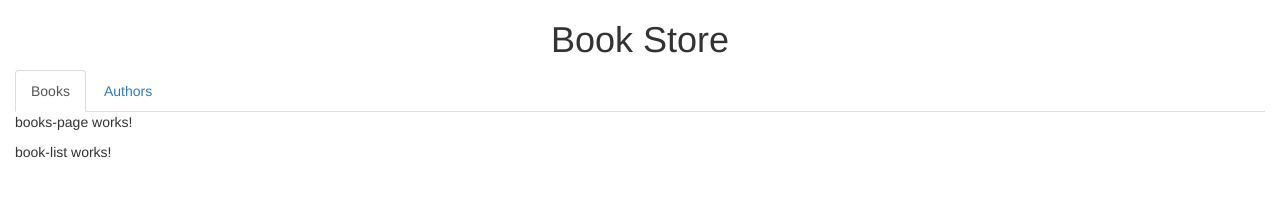
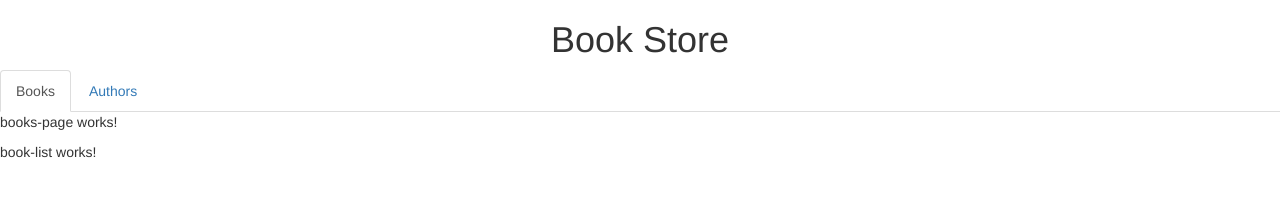
Before and after one commit to estmaza/book-store-angular, an Angular app in the folder book-store-angular/: page /books in a window 1280 px wide. Shown: the top 222 px of the page. Built offline with nearby package versions, Linux system fonts and the light colour scheme.

Commit message:
Rewrote head part using components approach.

```diff
--- a/book-store-angular/src/app/app.component.html
+++ b/book-store-angular/src/app/app.component.html
@@ -1,12 +1,3 @@
-<div class="container-fluid">
-  <div style="text-align:center">
-    <h1>
-      {{title}}
-    </h1>
-  </div>
-  <ul class="nav nav-tabs">
-    <li role="presentation" class="active"><a routerLink="/books">Books</a></li>
-    <li role="presentation"><a routerLink="/authors">Authors</a></li>
-  </ul>
-  <router-outlet></router-outlet>
-</div>
+<app-title [title]="title"></app-title>
+<app-menu></app-menu>
+<app-content></app-content>
--- a/book-store-angular/src/app/authors/authors-page/authors-page.component.html
+++ b/book-store-angular/src/app/authors/authors-page/authors-page.component.html
@@ -1,5 +1,5 @@
 <p>
   authors-page works!
 </p>
-<app-author-detail *ngIf="selectedAuthor" [author]="selectedAuthor" [options]="options" (canceled)="cancel($event)" (saved)="save($event)"></app-author-detail>
-<app-author-list *ngIf="!selectedAuthor" [authors]="authors" (selected)="select($event)" (deleted)="delete($event)" (create)="create($event)"></app-author-list>
+<!--<app-author-detail *ngIf="selectedAuthor" [author]="selectedAuthor" [options]="options" (canceled)="cancel($event)" (saved)="save($event)"></app-author-detail>
+<app-author-list *ngIf="!selectedAuthor" [authors]="authors" (selected)="select($event)" (deleted)="delete($event)" (create)="create($event)"></app-author-list>-->
--- /dev/null
+++ b/book-store-angular/src/app/core/components/content.component.ts
@@ -0,0 +1,12 @@
+import { Component, OnInit } from '@angular/core';
+
+@Component({
+  selector: 'app-content',
+  template: `<router-outlet></router-outlet>`
+})
+
+export class ContentComponent implements OnInit {
+  constructor() { }
+
+  ngOnInit() { }
+}
--- /dev/null
+++ b/book-store-angular/src/app/core/components/menu.component.ts
@@ -0,0 +1,30 @@
+import { Component, OnInit } from '@angular/core';
+import { NgFor } from '@angular/common';
+
+import { MenuItem } from '.././models/menuItem';
+
+@Component({
+  selector: 'app-menu',
+  template: `
+    <ul class="nav nav-tabs">
+      <li *ngFor="let route of routes; let i = index" role="presentation" [class.active]="route.id == selected">
+        <a routerLink="{{route.link}}">
+          {{route.name}}
+        </a>
+      </li>
+    </ul>`
+})
+
+export class MenuComponent implements OnInit {
+  routes: MenuItem[];
+  selected: number = 1;
+
+  constructor() {
+    this.routes = [
+      new MenuItem(1, 'Books', '/books', 0),
+      new MenuItem(2, 'Authors', '/authors', 0)
+    ]
+  }
+
+  ngOnInit() { }
+}
--- /dev/null
+++ b/book-store-angular/src/app/core/components/title.component.ts
@@ -0,0 +1,16 @@
+import { Component, Input } from '@angular/core';
+
+@Component({
+  selector: 'app-title',
+  template: `
+    <div>
+      <h1>{{title}}</h1>
+    </div>`,
+  styles: [
+    'h1 { text-align:center; }'
+  ]
+})
+
+export class TitleComponent {
+  @Input() title = '';
+}
--- /dev/null
+++ b/book-store-angular/src/app/core/models/menuItem.ts
@@ -0,0 +1,8 @@
+export class MenuItem {
+  constructor(
+    public id: number = 0,
+    public name: string = '',
+    public link: string = '',
+    public parentId: number = 0
+  ) { }
+}
```
Also changed, not shown: book-store-angular/src/app/app.module.ts (+7 -4 lines), book-store-angular/src/app/authors/authors.module.ts (+11 -5 lines), book-store-angular/src/app/core/core.module.ts (+24 -4 lines), book-store-angular/src/app/shared/shared.module.ts (added, +17 -0 lines).
